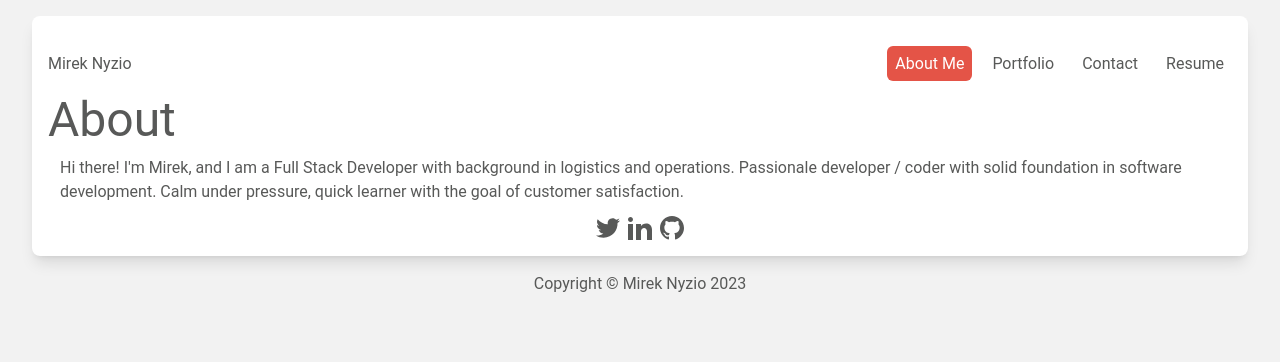
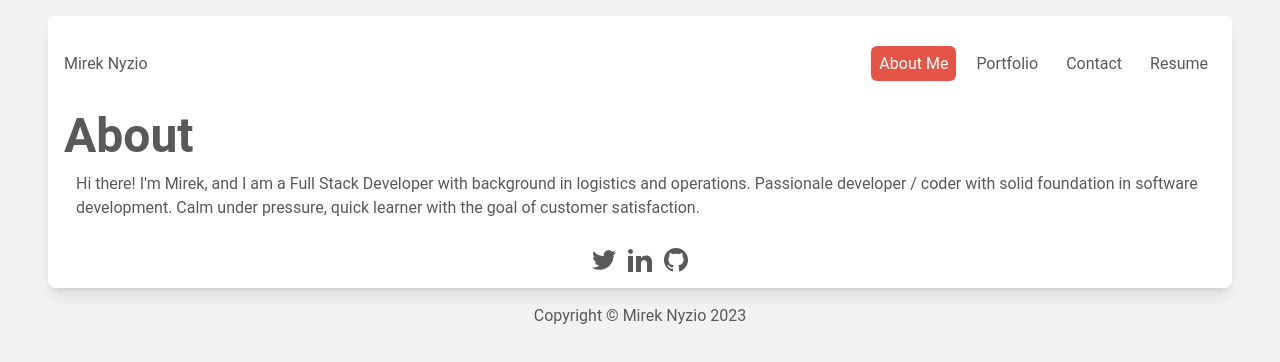
Before and after one commit to mnyzio/react-portfolio, a React (Create React App) app: page / in a window 1280 px wide. Shown: the top 362 px of the page. Built offline with nearby package versions, Linux system fonts and the light colour scheme.

Commit message:
updated pages export statements

```diff
--- a/src/App.js
+++ b/src/App.js
@@ -15,7 +15,7 @@ import Footer from "./components/Footer";
 function App() {
   return (
     // Page wrapper
-    <div className="w-full flex flex-col items-center px-2 sm:px-8">
+    <div className="w-full flex flex-col items-center px-4 sm:px-12">
       {/* Content wrapper */}
       <div className="bg-white w-full max-w-screen-xl m-4 p-4 rounded-lg shadow-lg">
         <NavBar />
--- a/src/components/Footer.js
+++ b/src/components/Footer.js
@@ -3,10 +3,8 @@ import { NavLink } from "react-router-dom";
 function Footer() {
   return (
     <footer>
-      {/* <!-- Socials --> */}
-      <div>
       {/* <!-- Links to social platforms --> */}
-        <ul className="flex justify-center gap-x-2">
+      <ul className="flex justify-center gap-x-3">
         <li className="hover:text-orange">
           <NavLink to="https://www.twitter.com/@MirekNyzio" target="_blank">
             <svg
@@ -47,7 +45,6 @@ function Footer() {
           </NavLink>
         </li>
       </ul>
-      </div>
     </footer>
   );
 }
--- a/src/pages/About.js
+++ b/src/pages/About.js
@@ -1,13 +1,13 @@
-import React from "react";
-// import { useState, useEffect } from 'react';
-
-function About() {
+export default function About() {
   return (
-  <article>
-    <h3 className="text-5xl">About</h3>
-    <p className="p-3">Hi there! I'm Mirek, and I am a Full Stack Developer with background in logistics and operations. Passionale developer / coder with solid foundation in software development. Calm under pressure, quick learner with the goal of customer satisfaction.</p>
-  </article>
-  )
+    <section className="py-4">
+      <h3 className="text-5xl font-bold">About</h3>
+      <p className="p-3">
+        Hi there! I'm Mirek, and I am a Full Stack Developer with background in
+        logistics and operations. Passionale developer / coder with solid
+        foundation in software development. Calm under pressure, quick learner
+        with the goal of customer satisfaction.
+      </p>
+    </section>
+  );
 }
-
-export default About;
--- a/src/pages/Contact.js
+++ b/src/pages/Contact.js
@@ -1,8 +1,7 @@
-import React from "react";
-// import { useState, useEffect } from 'react';
-
-function Contact() {
-  return <h3 className="text-5xl">Contact</h3>;
+export default function Contact() {
+  return (
+    <section className="py-4">
+      <h3 className="text-5xl font-bold">Contact</h3>
+    </section>
+  );
 }
-
-export default Contact;
--- a/src/pages/NotFound.js
+++ b/src/pages/NotFound.js
@@ -1,10 +1,6 @@
-import React from "react";
-// import { useState, useEffect } from 'react';
 import { Navigate } from "react-router-dom";
 
-function NotFound() {
+export default function NotFound() {
   // Navigate back to home page
   return <Navigate to="/" />;
 }
-
-export default NotFound;
--- a/src/pages/Portfolio.js
+++ b/src/pages/Portfolio.js
@@ -1,8 +1,11 @@
-import React from "react";
-// import { useState, useEffect } from 'react';
+export default function Portfolio() {
+  return (
+    <section className="py-4">
+      <h3 className="text-5xl font-bold">Portfolio</h3>
+      {/* project container */}
+      <div>
 
-function Portfolio() {
-  return <h3 className="text-5xl">Portfolio</h3>;
+      </div>
+    </section>
+  );
 }
-
-export default Portfolio;
--- a/src/pages/Resume.js
+++ b/src/pages/Resume.js
@@ -1,8 +1,7 @@
-import React from "react";
-// import { useState, useEffect } from 'react';
-
-function Resume() {
-  return <h3 className="text-5xl">Resume</h3>;
+export default function Resume() {
+  return (
+    <section className="py-4">
+      <h3 className="text-5xl font-bold">Resume</h3>
+    </section>
+  );
 }
-
-export default Resume;
```
Lines whose indentation alone changed are shown as unchanged.
